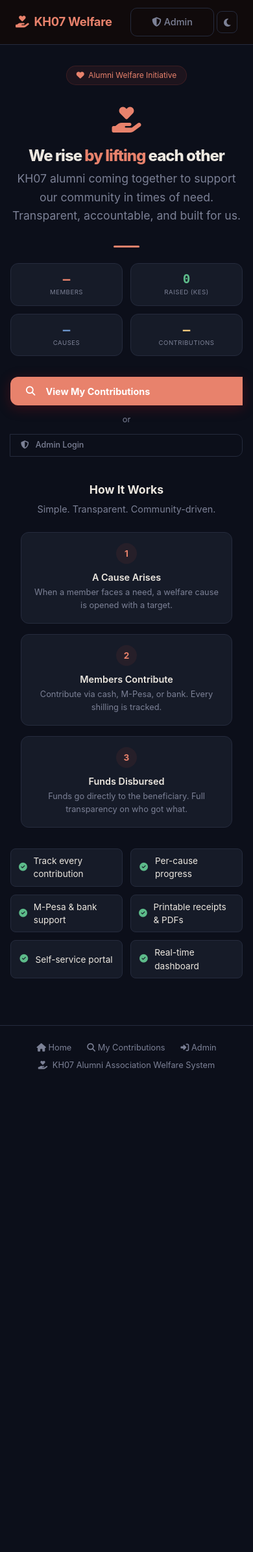
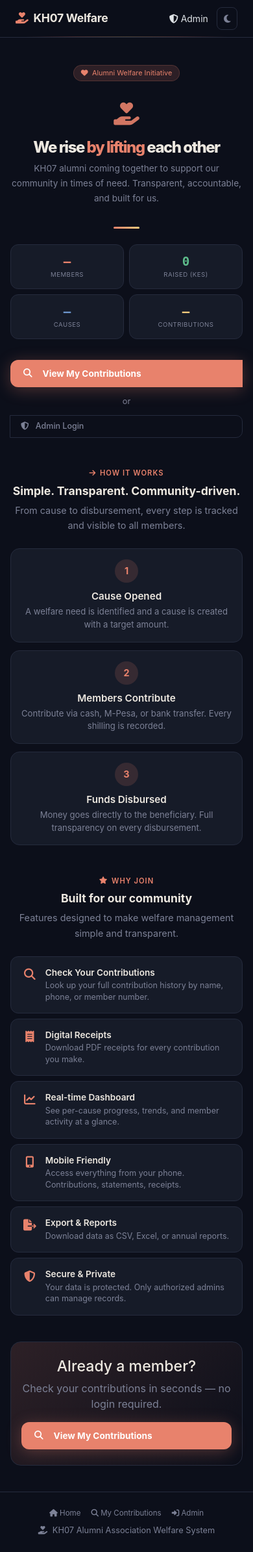
Before and after one commit to jawg-zz/kh07-welfare-fastapi, a FastAPI app: page / in a window 390 px wide. Shown: the whole page at 65% size. Before the commit the page ends 1647 px from the top, so only its background shows below. Run offline with FastAPI, Linux system fonts and the light colour scheme; data that the repository does not hold is empty.

Commit message:
Redesign landing page: hero glow, why-join benefits, dedicated CTA, responsive polish

```diff
--- a/app/templates/landing.html
+++ b/app/templates/landing.html
@@ -12,7 +12,7 @@
             --bg-card: #161B28;
             --border: #252B3D;
             --accent: #E8826C;
-            --accent-glow: rgba(232,130,108,.12);
+            --accent-glow: rgba(232,130,108,.15);
             --text: #EDE8E0;
             --text-muted: #7C8196;
             --success: #5DBB8A;
@@ -24,7 +24,7 @@
             --bg-card: #FFFFFF;
             --border: #C9BFA8;
             --accent: #D47058;
-            --accent-glow: rgba(212,112,88,.12);
+            --accent-glow: rgba(212,112,88,.1);
             --text: #1A1614;
             --text-muted: #6B635C;
             --success: #4AA87A;
@@ -32,109 +32,227 @@
             --warning: #C49B45;
         }
         * { box-sizing: border-box; }
-        body { background: var(--bg); color: var(--text); font-family: -apple-system, BlinkMacSystemFont, 'Segoe UI', Roboto, sans-serif; min-height: 100vh; display: flex; flex-direction: column; }
-        .navbar { background: rgba(18,10,10,.85); backdrop-filter: blur(12px); -webkit-backdrop-filter: blur(12px); border-bottom: 1px solid var(--border); padding: .75rem 1.5rem; position: sticky; top: 0; z-index: 100; }
-        .navbar-brand { color: var(--accent) !important; font-weight: 700; font-size: 1.15rem; letter-spacing: -.3px; }
-        .navbar-brand i { margin-right: .5rem; }
+        body {
+            background: var(--bg); color: var(--text);
+            font-family: -apple-system, BlinkMacSystemFont, 'Segoe UI', Roboto, sans-serif;
+            min-height: 100vh; display: flex; flex-direction: column;
+            -webkit-font-smoothing: antialiased;
+        }
 
-        /* Hero */
-        .hero { flex: 1; display: flex; align-items: center; padding: 3rem 1.5rem; position: relative; overflow: hidden; }
-        .hero::before { content: ''; position: absolute; top: -40%; right: -20%; width: 500px; height: 500px; background: radial-gradient(circle, rgba(184,67,58,.06), transparent 70%); pointer-events: none; }
-        .hero::after { content: ''; position: absolute; bottom: -30%; left: -10%; width: 400px; height: 400px; background: radial-gradient(circle, rgba(184,67,58,.04), transparent 70%); pointer-events: none; }
-        .hero-content { max-width: 800px; margin: 0 auto; text-align: center; position: relative; z-index: 1; animation: fadeUp .8s ease; }
-        .hero-badge { display: inline-flex; align-items: center; gap: .4rem; background: rgba(184,67,58,.1); border: 1px solid rgba(184,67,58,.2); border-radius: 20px; padding: .3rem .9rem; font-size: .75rem; color: var(--accent); margin-bottom: 1.5rem; }
-        .hero-icon { font-size: 2.8rem; color: var(--accent); margin-bottom: .75rem; }
-        .hero h1 { font-size: 2.8rem; font-weight: 800; margin-bottom: .5rem; letter-spacing: -1px; line-height: 1.1; }
+        /* ── Navbar ── */
+        .navbar {
+            background: rgba(12,15,26,.85);
+            backdrop-filter: blur(14px);
+            -webkit-backdrop-filter: blur(14px);
+            border-bottom: 1px solid var(--border);
+            padding: .65rem 1.5rem;
+            position: sticky; top: 0; z-index: 100;
+        }
+        .navbar::after {
+            content: ''; position: absolute; bottom: 0; left: 10%; width: 80%; height: 1px;
+            background: linear-gradient(90deg, transparent, var(--accent), var(--warning), var(--accent), transparent);
+            opacity: .25;
+        }
+        .navbar-brand { color: var(--text) !important; font-weight: 700; font-size: 1.1rem; letter-spacing: -.3px; }
+        .navbar-brand i { color: var(--accent); margin-right: .5rem; }
+
+        /* ── Hero ── */
+        .hero {
+            flex: 1; display: flex; align-items: center;
+            padding: 3rem 1.5rem; position: relative; overflow: hidden;
+        }
+        .hero-bg-glow1 {
+            position: absolute; top: -30%; right: -15%; width: 600px; height: 600px;
+            background: radial-gradient(circle, var(--accent-glow), transparent 65%);
+            pointer-events: none;
+        }
+        .hero-bg-glow2 {
+            position: absolute; bottom: -25%; left: -10%; width: 500px; height: 500px;
+            background: radial-gradient(circle, rgba(244,201,124,.06), transparent 65%);
+            pointer-events: none;
+        }
+        .hero-content {
+            max-width: 850px; margin: 0 auto; text-align: center;
+            position: relative; z-index: 1;
+            animation: fadeUp .7s ease;
+        }
+        .hero-badge {
+            display: inline-flex; align-items: center; gap: .4rem;
+            background: var(--accent-glow); border: 1px solid rgba(232,130,108,.2);
+            border-radius: 20px; padding: .3rem .9rem; font-size: .75rem; color: var(--accent);
+            margin-bottom: 1.5rem;
+        }
+        .hero-icon { font-size: 2.8rem; color: var(--accent); margin-bottom: .75rem; opacity: .9; }
+        .hero h1 {
+            font-size: 3rem; font-weight: 800; margin-bottom: .5rem;
+            letter-spacing: -1.5px; line-height: 1.1;
+        }
         .hero h1 span { color: var(--accent); }
-        .hero p { color: var(--text-muted); font-size: 1.1rem; max-width: 520px; margin: 0 auto 2rem; line-height: 1.6; }
-        .accent-bar { width: 40px; height: 3px; background: var(--accent); border-radius: 2px; margin: 1rem auto 1.5rem; }
+        .hero .subtitle {
+            color: var(--text-muted); font-size: 1.1rem; max-width: 540px;
+            margin: 0 auto 2rem; line-height: 1.7;
+        }
+        .accent-bar {
+            width: 40px; height: 3px; background: linear-gradient(90deg, var(--accent), var(--warning));
+            border-radius: 2px; margin: 1rem auto 1.5rem;
+        }
 
-        /* Stats */
-        .stat-grid { display: grid; grid-template-columns: repeat(4, 1fr); gap: .75rem; max-width: 600px; margin: 0 auto 2rem; }
-        .stat-box { background: var(--bg-card); border: 1px solid var(--border); border-radius: 12px; padding: 1rem .75rem; transition: transform .2s, border-color .2s; }
-        .stat-box:hover { transform: translateY(-2px); border-color: rgba(184,67,58,.3); }
+        /* ── Stats ── */
+        .stat-grid {
+            display: grid; grid-template-columns: repeat(4, 1fr); gap: .75rem;
+            max-width: 600px; margin: 0 auto 2rem;
+        }
+        .stat-box {
+            background: var(--bg-card); border: 1px solid var(--border);
+            border-radius: 12px; padding: 1rem .75rem;
+            transition: transform .2s, border-color .2s, box-shadow .2s;
+            animation: countUp .6s ease both;
+        }
+        .stat-box:nth-child(1) { animation-delay: .1s; }
+        .stat-box:nth-child(2) { animation-delay: .2s; }
+        .stat-box:nth-child(3) { animation-delay: .3s; }
+        .stat-box:nth-child(4) { animation-delay: .4s; }
+        .stat-box:hover {
+            transform: translateY(-3px); border-color: var(--accent);
+            box-shadow: 0 4px 20px rgba(0,0,0,.3);
+        }
         .stat-box .value { font-size: 1.6rem; font-weight: 700; font-family: monospace; line-height: 1.2; }
         .stat-box .value.accent { color: var(--accent); }
         .stat-box .value.green { color: var(--success); }
         .stat-box .value.blue { color: var(--info); }
         .stat-box .value.gold { color: var(--warning); }
         .stat-box .label { font-size: .7rem; color: var(--text-muted); text-transform: uppercase; letter-spacing: .5px; margin-top: .15rem; }
-        @media (max-width: 500px) { .stat-grid { grid-template-columns: repeat(2, 1fr); } }
-        @media (min-width: 501px) { .stat-grid { grid-template-columns: repeat(4, 1fr); } }
 
-        /* Buttons */
+        /* ── Buttons & CTAs ── */
         .btn-group { display: flex; gap: .75rem; justify-content: center; flex-wrap: wrap; margin-bottom: 2.5rem; }
-        .btn-accent { background: var(--accent); border-color: var(--accent); color: #fff; padding: .65rem 2rem; border-radius: 10px; font-weight: 600; font-size: .9rem; transition: all .2s; }
-        .btn-accent:hover { background: var(--accent-hover); border-color: var(--accent-hover); color: #fff; transform: translateY(-1px); box-shadow: 0 4px 15px rgba(168,18,24,.3); }
-        .btn-outline-accent { border: 1px solid var(--border); color: var(--text-muted); padding: .65rem 2rem; border-radius: 10px; font-weight: 500; font-size: .9rem; transition: all .2s; background: transparent; }
-        .btn-outline-accent:hover { border-color: var(--accent); color: var(--accent); background: rgba(168,18,24,.05); }
-        .btn-primary-cta { display: inline-flex; align-items: center; gap: .5rem; background: var(--accent); color: #fff; border: none; padding: .85rem 2.5rem; border-radius: 12px; font-weight: 700; font-size: 1.05rem; transition: all .25s; box-shadow: 0 4px 20px rgba(168,18,24,.3); }
-        .btn-primary-cta:hover { background: var(--accent-hover); color: #fff; transform: translateY(-2px); box-shadow: 0 6px 25px rgba(168,18,24,.4); }
-        .btn-secondary-cta { display: inline-flex; align-items: center; gap: .4rem; background: transparent; color: var(--text-muted); border: 1px solid var(--border); padding: .55rem 1.5rem; border-radius: 10px; font-weight: 500; font-size: .85rem; transition: all .2s; }
-        .btn-secondary-cta:hover { border-color: var(--accent); color: var(--accent); background: rgba(168,18,24,.05); }
+        .btn-primary-cta {
+            display: inline-flex; align-items: center; gap: .5rem;
+            background: var(--accent); color: #fff; border: none;
+            padding: .9rem 2.5rem; border-radius: 12px;
+            font-weight: 700; font-size: 1.05rem;
+            transition: all .25s; box-shadow: 0 4px 25px rgba(232,130,108,.3);
+        }
+        .btn-primary-cta:hover {
+            background: var(--accent-hover); color: #fff;
+            transform: translateY(-2px); box-shadow: 0 6px 30px rgba(232,130,108,.4);
+        }
+        .btn-secondary-cta {
+            display: inline-flex; align-items: center; gap: .4rem;
+            background: transparent; color: var(--text-muted);
+            border: 1px solid var(--border); padding: .55rem 1.5rem;
+            border-radius: 10px; font-weight: 500; font-size: .85rem;
+            transition: all .2s;
+        }
+        .btn-secondary-cta:hover { border-color: var(--accent); color: var(--accent); background: var(--accent-glow); }
         .cta-divider { display: flex; align-items: center; gap: .75rem; color: var(--text-muted); font-size: .8rem; width: 100%; justify-content: center; }
         .cta-divider span { background: var(--bg); padding: 0 .5rem; }
 
-        /* Sections */
-        .section { max-width: 720px; margin: 0 auto 2.5rem; text-align: center; }
-        .section h3 { font-size: 1.1rem; font-weight: 700; margin-bottom: .5rem; }
-        .section p { color: var(--text-muted); font-size: .9rem; line-height: 1.6; }
-        .steps { display: grid; grid-template-columns: repeat(3, 1fr); gap: 1rem; margin-top: 1.5rem; }
-        .step { background: var(--bg-card); border: 1px solid var(--border); border-radius: 12px; padding: 1.25rem 1rem; text-align: center; }
-        .step-num { display: inline-flex; align-items: center; justify-content: center; width: 32px; height: 32px; border-radius: 50%; background: rgba(184,67,58,.1); color: var(--accent); font-weight: 700; font-size: .85rem; margin-bottom: .75rem; }
-        .step h4 { font-size: .9rem; font-weight: 600; margin-bottom: .3rem; }
-        .step p { font-size: .8rem; color: var(--text-muted); margin: 0; }
-        @media (max-width: 500px) { .steps { grid-template-columns: 1fr; } }
+        /* ── Sections ── */
+        .section { max-width: 800px; margin: 0 auto 2.5rem; text-align: center; }
+        .section-label {
+            display: inline-flex; align-items: center; gap: .35rem;
+            font-size: .7rem; text-transform: uppercase; letter-spacing: 1px;
+            color: var(--accent); margin-bottom: .5rem; font-weight: 600;
+        }
+        .section h3 { font-size: 1.3rem; font-weight: 700; margin-bottom: .5rem; }
+        .section p { color: var(--text-muted); font-size: .9rem; line-height: 1.6; max-width: 520px; margin: 0 auto; }
+
+        /* Steps */
+        .steps { display: grid; grid-template-columns: repeat(3, 1fr); gap: 1.25rem; margin-top: 1.5rem; }
+        .step {
+            background: var(--bg-card); border: 1px solid var(--border);
+            border-radius: 14px; padding: 1.5rem 1.25rem; text-align: center;
+            transition: transform .2s, border-color .2s;
+        }
+        .step:hover { transform: translateY(-2px); border-color: var(--accent); }
+        .step-num {
+            display: flex; align-items: center; justify-content: center;
+            width: 36px; height: 36px; border-radius: 50%;
+            background: var(--accent-glow); color: var(--accent);
+            font-weight: 700; font-size: .9rem; margin: 0 auto .75rem;
+        }
+        .step-icon { font-size: 1.2rem; color: var(--accent); margin-bottom: .5rem; }
+        .step h4 { font-size: .95rem; font-weight: 600; margin-bottom: .3rem; }
+        .step p { font-size: .82rem; color: var(--text-muted); margin: 0; line-height: 1.5; }
+
+        /* Why Join */
+        .benefits { display: grid; grid-template-columns: repeat(2, 1fr); gap: .75rem; margin-top: 1.5rem; }
+        .benefit {
+            display: flex; align-items: flex-start; gap: .85rem;
+            background: var(--bg-card); border: 1px solid var(--border);
+            border-radius: 12px; padding: 1rem 1.15rem; text-align: left;
+            transition: border-color .2s;
+        }
+        .benefit:hover { border-color: var(--accent); }
+        .benefit i {
+            font-size: 1.1rem; color: var(--accent); margin-top: .15rem;
+            width: 1.3rem; text-align: center; flex-shrink: 0;
+        }
+        .benefit h5 { font-size: .85rem; font-weight: 600; margin-bottom: .2rem; }
+        .benefit p { font-size: .78rem; color: var(--text-muted); margin: 0; line-height: 1.4; }
+
+        /* CTA Section */
+        .cta-section {
+            background: linear-gradient(135deg, var(--accent-glow), transparent);
+            border: 1px solid var(--border); border-radius: 16px;
+            padding: 2.5rem 2rem; margin-top: 1rem;
+        }
+        .cta-section h3 { color: var(--text); }
+        .cta-section p { color: var(--text-muted); }
+
+        /* ── Footer ── */
+        .footer { color: var(--text-muted); font-size: .8rem; text-align: center; padding: 1.5rem; border-top: 1px solid var(--border); margin-top: auto; }
+        .footer-links { display: flex; gap: 1.5rem; justify-content: center; margin-bottom: .5rem; flex-wrap: wrap; }
+        .footer-links a { color: var(--text-muted); text-decoration: none; font-size: .8rem; transition: color .15s; }
+        .footer-links a:hover { color: var(--accent); }
+
+        /* ── Animations ── */
+        @keyframes fadeUp { from { opacity: 0; transform: translateY(25px); } to { opacity: 1; transform: translateY(0); } }
+        @keyframes countUp { from { opacity: 0; transform: translateY(10px); } to { opacity: 1; transform: translateY(0); } }
+        @keyframes float { 0%, 100% { transform: translateY(0); } 50% { transform: translateY(-8px); } }
+
+        /* ── Mobile ── */
+        @media (max-width: 768px) {
+            .hero { padding: 2.5rem 1rem; }
+            .hero h1 { font-size: 2rem !important; }
+            .hero .subtitle { font-size: .95rem; }
+            .hero-icon { font-size: 2.2rem; }
+            .section h3 { font-size: 1.1rem; }
+            .stat-grid { max-width: 100%; }
+            .stat-box { padding: .85rem .65rem; }
+            .stat-box .value { font-size: 1.3rem; }
+            .steps { gap: .75rem; }
+            .step { padding: 1.15rem 1rem; }
+            .benefits { grid-template-columns: 1fr; gap: .5rem; }
+            .cta-section { padding: 1.5rem 1rem; }
+            .btn-primary-cta { padding: .75rem 1.5rem; font-size: .9rem; }
+        }
         @media (max-width: 500px) {
-            .hero { padding: 2rem 1rem; }
-            .hero-icon { font-size: 2.5rem; }
             .hero h1 { font-size: 1.5rem !important; }
-            .hero .lead { font-size: .85rem; }
-            .stat-box { padding: .75rem; }
+            .hero .subtitle { font-size: .85rem; }
+            .hero-badge { font-size: .68rem; padding: .2rem .7rem; }
+            .stat-grid { grid-template-columns: repeat(2, 1fr); gap: .5rem; }
             .stat-box .value { font-size: 1.2rem; }
             .stat-box .label { font-size: .6rem; }
-            .btn-primary-cta { padding: .7rem 1.5rem; font-size: .9rem; }
+            .steps { grid-template-columns: 1fr; }
+            .step { padding: 1rem; }
+            .btn-primary-cta { padding: .65rem 1.25rem; font-size: .85rem; }
             .btn-secondary-cta { padding: .45rem 1rem; font-size: .78rem; }
-            .section { padding: 0 1rem; margin-bottom: 2rem; }
-            .section h3 { font-size: 1.1rem; }
-            .step { padding: 1rem; }
-            .step h4 { font-size: .9rem; }
-            .step p { font-size: .8rem; }
-            .features { grid-template-columns: 1fr; gap: .5rem; }
-            .feature-item { padding: .5rem .6rem; font-size: .78rem; }
             .footer-links { gap: 1rem; }
             .footer-links a { font-size: .72rem; }
         }
         @media (max-width: 380px) {
             .hero h1 { font-size: 1.2rem !important; }
-            .btn-primary-cta { padding: .6rem 1.2rem; font-size: .82rem; }
-            .hero-badge { font-size: .65rem; padding: .2rem .6rem; }
-            .stat-box .value { font-size: 1rem; }
+            .btn-primary-cta { padding: .6rem 1rem; font-size: .8rem; }
+            .hero-badge { font-size: .6rem; padding: .15rem .5rem; }
         }
-
-        .features { display: grid; grid-template-columns: repeat(2, 1fr); gap: .75rem; max-width: 500px; margin: 0 auto 2.5rem; text-align: left; }
-        .feature-item { display: flex; align-items: center; gap: .6rem; padding: .5rem .75rem; border-radius: 8px; background: var(--bg-card); border: 1px solid var(--border); font-size: .85rem; }
-        .feature-item i { color: var(--success); font-size: .8rem; width: 1rem; text-align: center; }
-
-        .footer { color: var(--text-muted); font-size: .8rem; text-align: center; padding: 1.5rem; border-top: 1px solid var(--border); margin-top: auto; }
-        .footer-links { display: flex; gap: 1.5rem; justify-content: center; margin-bottom: .5rem; flex-wrap: wrap; }
-        .footer-links a { color: var(--text-muted); text-decoration: none; font-size: .8rem; }
-        .footer-links a:hover { color: var(--accent); }
-
-        @keyframes fadeUp { from { opacity: 0; transform: translateY(20px); } to { opacity: 1; transform: translateY(0); } }
-        @keyframes countUp { from { opacity: 0; transform: translateY(10px); } to { opacity: 1; transform: translateY(0); } }
-        .stat-box { animation: countUp .6s ease both; }
-        .stat-box:nth-child(1) { animation-delay: .1s; }
-        .stat-box:nth-child(2) { animation-delay: .2s; }
-        .stat-box:nth-child(3) { animation-delay: .3s; }
-        .stat-box:nth-child(4) { animation-delay: .4s; }
         @media print { .navbar, .footer, .btn-group { display: none; } }
     </style>
 </head>
 <body>
     <nav class="navbar">
         <div class="container-fluid px-0">
-            <a class="navbar-brand" href="/"><i class="fas fa-hand-holding-heart" style="color:var(--accent)"></i>KH07 Welfare</a>
+            <a class="navbar-brand" href="/"><i class="fas fa-hand-holding-heart"></i>KH07 Welfare</a>
             <div>
                 <a href="/login" class="btn btn-outline-accent btn-sm"><i class="fas fa-shield-alt me-1"></i>Admin</a>
                 <button id="theme-toggle" class="btn btn-sm" style="background:transparent;border:1px solid var(--border);color:var(--text-muted);border-radius:8px;padding:.35rem .6rem;" onclick="toggleTheme()" title="Toggle theme"><i class="fas fa-moon"></i></button>
@@ -143,11 +261,13 @@
     </nav>
 
     <section class="hero">
+        <div class="hero-bg-glow1"></div>
+        <div class="hero-bg-glow2"></div>
         <div class="hero-content">
             <div class="hero-badge"><i class="fas fa-heart"></i> Alumni Welfare Initiative</div>
             <div class="hero-icon"><i class="fas fa-hand-holding-heart"></i></div>
             <h1>We rise <span>by lifting</span> each other</h1>
-            <p>KH07 alumni coming together to support our community in times of need. Transparent, accountable, and built for us.</p>
+            <p class="subtitle">KH07 alumni coming together to support our community in times of need. Transparent, accountable, and built for us.</p>
             <div class="accent-bar"></div>
 
             <div class="stat-grid">
@@ -176,34 +296,84 @@
             </div>
 
             <div class="section">
-                <h3>How It Works</h3>
-                <p class="mb-0">Simple. Transparent. Community-driven.</p>
+                <div class="section-label"><i class="fas fa-arrow-right"></i> HOW IT WORKS</div>
+                <h3>Simple. Transparent. Community-driven.</h3>
+                <p>From cause to disbursement, every step is tracked and visible to all members.</p>
                 <div class="steps">
                     <div class="step">
                         <div class="step-num">1</div>
-                        <h4>A Cause Arises</h4>
-                        <p>When a member faces a need, a welfare cause is opened with a target.</p>
+                        <h4>Cause Opened</h4>
+                        <p>A welfare need is identified and a cause is created with a target amount.</p>
                     </div>
                     <div class="step">
                         <div class="step-num">2</div>
                         <h4>Members Contribute</h4>
-                        <p>Contribute via cash, M-Pesa, or bank. Every shilling is tracked.</p>
+                        <p>Contribute via cash, M-Pesa, or bank transfer. Every shilling is recorded.</p>
                     </div>
                     <div class="step">
                         <div class="step-num">3</div>
                         <h4>Funds Disbursed</h4>
-                        <p>Funds go directly to the beneficiary. Full transparency on who got what.</p>
+                        <p>Money goes directly to the beneficiary. Full transparency on every disbursement.</p>
                     </div>
                 </div>
             </div>
 
-            <div class="features">
-                <div class="feature-item"><i class="fas fa-check-circle"></i>Track every contribution</div>
-                <div class="feature-item"><i class="fas fa-check-circle"></i>Per-cause progress</div>
-                <div class="feature-item"><i class="fas fa-check-circle"></i>M-Pesa &amp; bank support</div>
-                <div class="feature-item"><i class="fas fa-check-circle"></i>Printable receipts &amp; PDFs</div>
-                <div class="feature-item"><i class="fas fa-check-circle"></i>Self-service portal</div>
-                <div class="feature-item"><i class="fas fa-check-circle"></i>Real-time dashboard</div>
+            <div class="section">
+                <div class="section-label"><i class="fas fa-star"></i> WHY JOIN</div>
+                <h3>Built for our community</h3>
+                <p>Features designed to make welfare management simple and transparent.</p>
+                <div class="benefits">
+                    <div class="benefit">
+                        <i class="fas fa-search"></i>
+                        <div>
+                            <h5>Check Your Contributions</h5>
+                            <p>Look up your full contribution history by name, phone, or member number.</p>
+                        </div>
+                    </div>
+                    <div class="benefit">
+                        <i class="fas fa-receipt"></i>
+                        <div>
+                            <h5>Digital Receipts</h5>
+                            <p>Download PDF receipts for every contribution you make.</p>
+                        </div>
+                    </div>
+                    <div class="benefit">
+                        <i class="fas fa-chart-line"></i>
+                        <div>
+                            <h5>Real-time Dashboard</h5>
+                            <p>See per-cause progress, trends, and member activity at a glance.</p>
+                        </div>
+                    </div>
+                    <div class="benefit">
+                        <i class="fas fa-mobile-alt"></i>
+                        <div>
+                            <h5>Mobile Friendly</h5>
+                            <p>Access everything from your phone. Contributions, statements, receipts.</p>
+                        </div>
+                    </div>
+                    <div class="benefit">
+                        <i class="fas fa-file-export"></i>
+                        <div>
+                            <h5>Export &amp; Reports</h5>
+                            <p>Download data as CSV, Excel, or annual reports.</p>
+                        </div>
+                    </div>
+                    <div class="benefit">
+                        <i class="fas fa-shield-alt"></i>
+                        <div>
+                            <h5>Secure &amp; Private</h5>
+                            <p>Your data is protected. Only authorized admins can manage records.</p>
+                        </div>
+                    </div>
+                </div>
+            </div>
+
+            <div class="cta-section">
+                <h3>Already a member?</h3>
+                <p>Check your contributions in seconds — no login required.</p>
+                <div class="btn-group" style="margin-bottom:0;">
+                    <a href="/portal" class="btn btn-primary-cta"><i class="fas fa-search me-2"></i>View My Contributions</a>
+                </div>
             </div>
         </div>
     </section>
```
